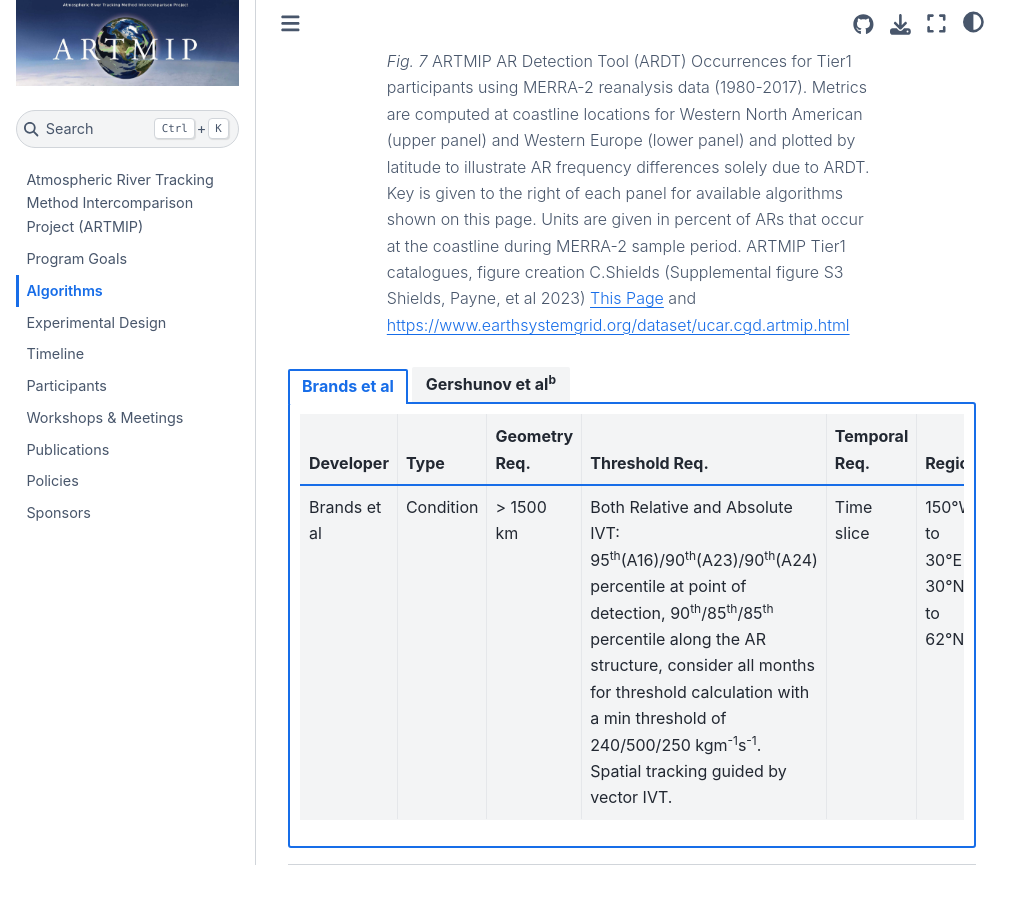
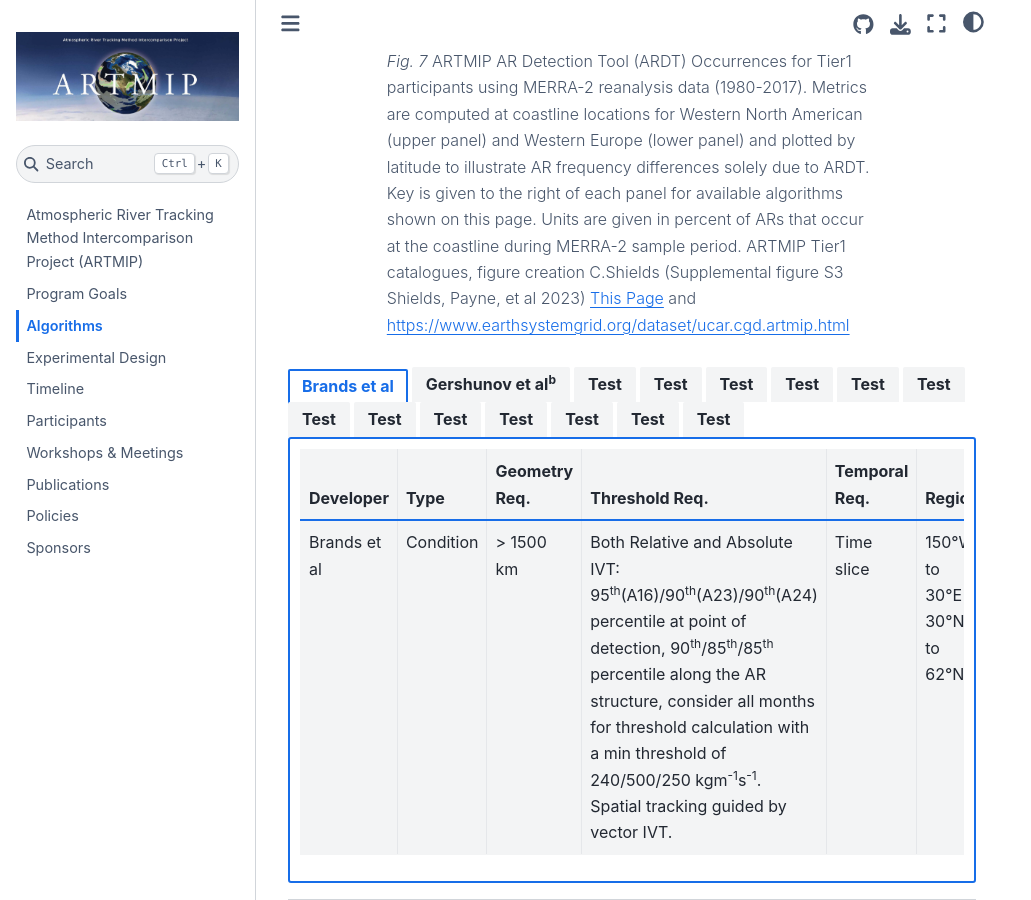
Before and after one commit to NCAR/ARTMIP, a Jupyter Book: the page built from book/algorithms.md, in a window 1280 px wide and 900 px high, scrolled down 8379 px. Shown: the whole window, without its empty margins (0-1031 px from the left). Built offline with Jupyter Book 1.0.4 settings and Sphinx 7.4.7 and the Sphinx Book theme 1.1.4, drawn with Linux system fonts in a browser that asks for light colours; before the commit the page ends 9244 px from its top, so only the background shows below that; some of the changed lines change nothing that is shown.

Commit message:
What happens if I have a lot of tabs

```diff
--- a/book/algorithms.md
+++ b/book/algorithms.md
@@ -105,6 +105,71 @@
 | Developer | Type | Geometry Req. | Threshold Req. | Temporal Req. | Region | DOI/Reference |
 | --------- | ---- | ------------- | -------------- | ------------- | ------ | ------------- |
 | Gershunov et al<sup>b</sup> | Condition and Track | <details> <summary></summary> >= 1500km long </details> | <details> <summary></summary> Absolute: 250kgm<sup>-1</sup>s<sup>-1</sup> IVT<br>1.5cm IWV </details> | Time stitching<br>-18 hours (3 time steps for 6 hourly data) | Western U.S. | [10.1002/2017GL074175](https://doi.org/10.1002/2017GL074175) |
+:::
+
+:::{tab-item} Test
+| Developer | Type | Geometry Req. | Threshold Req. | Temporal Req. | Region | DOI/Reference |
+| --------- | ---- | ------------- | -------------- | ------------- | ------ | ------------- |
+:::
+
+:::{tab-item} Test
+| Developer | Type | Geometry Req. | Threshold Req. | Temporal Req. | Region | DOI/Reference |
+| --------- | ---- | ------------- | -------------- | ------------- | ------ | ------------- |
+:::
+
+:::{tab-item} Test
+| Developer | Type | Geometry Req. | Threshold Req. | Temporal Req. | Region | DOI/Reference |
+| --------- | ---- | ------------- | -------------- | ------------- | ------ | ------------- |
+:::
+
+:::{tab-item} Test
+| Developer | Type | Geometry Req. | Threshold Req. | Temporal Req. | Region | DOI/Reference |
+| --------- | ---- | ------------- | -------------- | ------------- | ------ | ------------- |
+:::
+
+:::{tab-item} Test
+| Developer | Type | Geometry Req. | Threshold Req. | Temporal Req. | Region | DOI/Reference |
+| --------- | ---- | ------------- | -------------- | ------------- | ------ | ------------- |
+:::
+
+:::{tab-item} Test
+| Developer | Type | Geometry Req. | Threshold Req. | Temporal Req. | Region | DOI/Reference |
+| --------- | ---- | ------------- | -------------- | ------------- | ------ | ------------- |
+:::
+
+:::{tab-item} Test
+| Developer | Type | Geometry Req. | Threshold Req. | Temporal Req. | Region | DOI/Reference |
+| --------- | ---- | ------------- | -------------- | ------------- | ------ | ------------- |
+:::
+
+:::{tab-item} Test
+| Developer | Type | Geometry Req. | Threshold Req. | Temporal Req. | Region | DOI/Reference |
+| --------- | ---- | ------------- | -------------- | ------------- | ------ | ------------- |
+:::
+
+:::{tab-item} Test
+| Developer | Type | Geometry Req. | Threshold Req. | Temporal Req. | Region | DOI/Reference |
+| --------- | ---- | ------------- | -------------- | ------------- | ------ | ------------- |
+:::
+
+:::{tab-item} Test
+| Developer | Type | Geometry Req. | Threshold Req. | Temporal Req. | Region | DOI/Reference |
+| --------- | ---- | ------------- | -------------- | ------------- | ------ | ------------- |
+:::
+
+:::{tab-item} Test
+| Developer | Type | Geometry Req. | Threshold Req. | Temporal Req. | Region | DOI/Reference |
+| --------- | ---- | ------------- | -------------- | ------------- | ------ | ------------- |
+:::
+
+:::{tab-item} Test
+| Developer | Type | Geometry Req. | Threshold Req. | Temporal Req. | Region | DOI/Reference |
+| --------- | ---- | ------------- | -------------- | ------------- | ------ | ------------- |
+:::
+
+:::{tab-item} Test
+| Developer | Type | Geometry Req. | Threshold Req. | Temporal Req. | Region | DOI/Reference |
+| --------- | ---- | ------------- | -------------- | ------------- | ------ | ------------- |
 :::
 
 ::::
```
